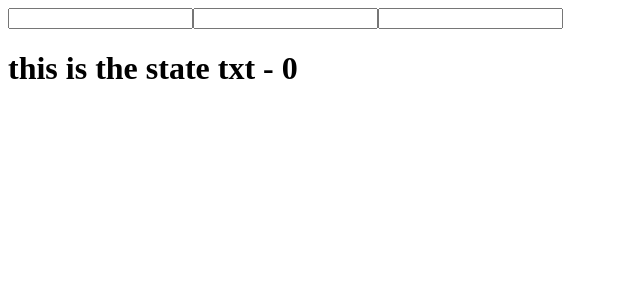
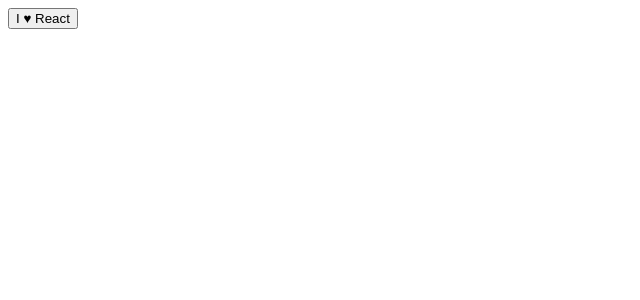
Before and after one commit to Kavinda8535/React-Egg-Head-Tutorials, a React (Create React App) app: page / in a window 1280 px wide. Shown: the top 300 px of the page, without its empty margins (0-640 px from the left). Built offline with nearby package versions, Linux system fonts and the light colour scheme.

Commit message:
Access Nested Data with React props.children

```diff
--- a/src/App.js
+++ b/src/App.js
@@ -2,36 +2,21 @@
 
 //**** Start  Default Property values and Property Tyeps Definition  ****/
 class App extends React.Component {
-  constructor()
-  {
-    super();
-    this.state = {
-      txt: 'this is the state txt',
-      cat: 0
-    }
-  }
-  //Update method for txt value
-  update(e){
-    this.setState({txt: e.target.value})
-  }
-  //Update method for cat value
-  update2(e){
-    this.setState({cat: e.target.value})
-  }
+
   render()
   {
-    return (
-      <div>
-        <input type="text" onChange={this.update.bind(this)} />
-        <input type="text" onChange={this.update2.bind(this)} />
-        <Widget update={this.update.bind(this)} />
-      <h1>{this.state.txt} - {this.state.cat}</h1>
-      </div>
-    )
+    return <Button> I <Heart /> React</Button>
   }
 }
 
-const Widget = (props) =>
-<input type="text" onChange={props.update} />
+const Button = (props) => <button> {props.children}</button>
+
+// Class component
+class Heart extends React.Component {
+  render()
+  {
+    return <span>&hearts;</span>
+  }
+}
 
 export default App
```
